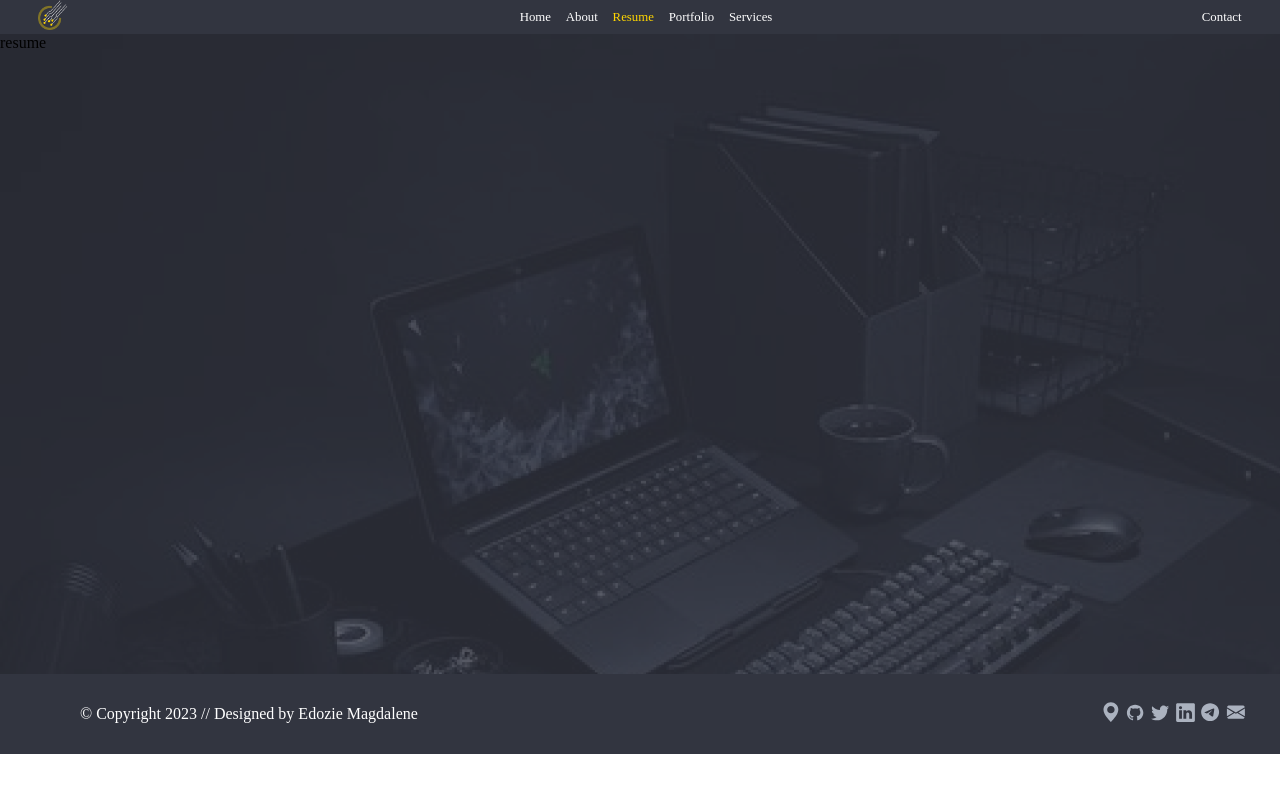
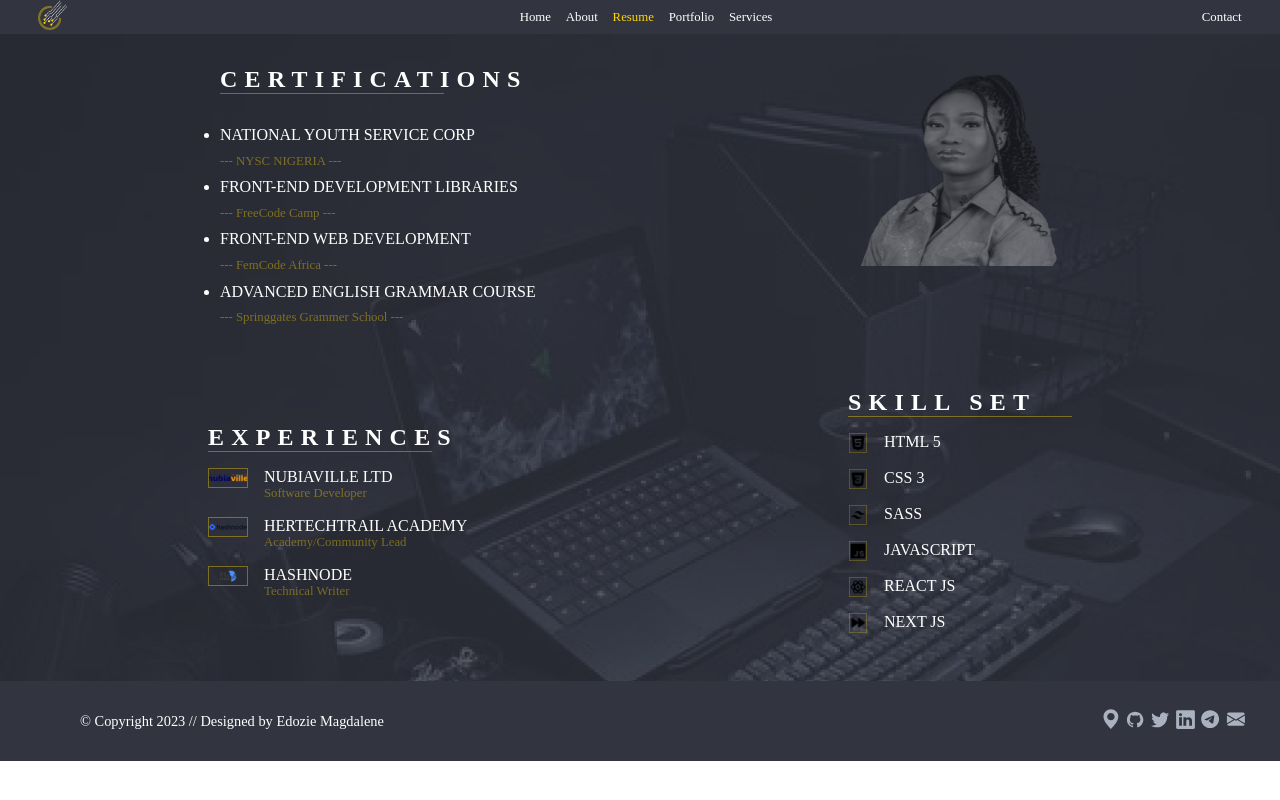
Before and after one commit to PrincessMaggy/My-Portfolio, a Next.js app: page /resume in a window 1280 px wide. Built offline with nearby package versions, Linux system fonts and the light colour scheme.

Commit message:
resume page

```diff
--- a/components/Footer/Footer.js
+++ b/components/Footer/Footer.js
@@ -30,7 +30,6 @@
                         transition: {duration: 0.3},
                     }}
                 >
-                    {' '}
                     <Image
                         src={`${basePath}/assets/Address.svg`}
                         width={25}
--- a/components/Footer/footer.module.css
+++ b/components/Footer/footer.module.css
@@ -7,6 +7,16 @@
     align-items: center;
     color: white;
     justify-content: space-between;
+
+    @media (max-width: 768px) {
+        padding: 1em 0 0 0;
+        height: fit-content;
+        flex-direction: column;
+        text-align: center;
+    }
+}
+.footer p {
+    font-size: 0.9rem;
 }
 .footer img:hover {
     border-radius: 50%;
--- a/src/pages/resume.js
+++ b/src/pages/resume.js
@@ -3,6 +3,9 @@
 import Footer from '../../components/Footer/Footer';
 import styles from '../styles/Resume.module.scss';
 import {useRouter} from 'next/router';
+import Image from 'next/image';
+import Head from 'next/head';
+import {motion} from 'framer-motion';
 
 function Resume() {
     const router = useRouter();
@@ -10,12 +13,169 @@
     const rootStyles = `url(${basePath}/assets/Background.png), #323540 50% / cover no-repeat`;
     return (
         <div className={styles.resumeContainer}>
+            <Head>
+                <title> Resume </title>
+                <meta name='description' content='Resume - Edozie Magdalene' />
+                <meta
+                    name='viewport'
+                    content='width=device-width, initial-scale=1'
+                />
+                <link rel='icon' href={`${basePath}/assets/Logo.png`} />
+            </Head>
             <Nav />
             <main
                 className={styles.resumeMain}
                 style={{background: rootStyles}}
             >
-                resume
+                <motion.section
+                    initial={{opacity: 0, y: -200}}
+                    animate={{opacity: 1, y: 0}}
+                    transition={{
+                        duration: 0.5,
+                        delay: 0.6,
+                    }}
+                >
+                    <div className={styles.resumeLeft}>
+                        <h2>CERTIFICATIONS</h2>
+                        <div className={styles.line}></div>
+                        <ul>
+                            <li>NATIONAL YOUTH SERVICE CORP</li>
+                            <p>--- NYSC NIGERIA ---</p>
+
+                            <li>FRONT-END DEVELOPMENT LIBRARIES</li>
+                            <p>--- FreeCode Camp ---</p>
+
+                            <li>FRONT-END WEB DEVELOPMENT</li>
+                            <p>--- FemCode Africa ---</p>
+
+                            <li>ADVANCED ENGLISH GRAMMAR COURSE</li>
+                            <p>--- Springgates Grammer School ---</p>
+                        </ul>
+                    </div>
+                    <div>
+                        <Image
+                            src={`${basePath}/assets/maggy2.png`}
+                            alt='maggy'
+                            width={200}
+                            height={200}
+                        />
+                    </div>
+                </motion.section>
+                <motion.section
+                    className={styles.sect2}
+                    initial={{opacity: 0, x: 200}}
+                    animate={{opacity: 1, x: 0}}
+                    transition={{
+                        duration: 0.5,
+                        delay: 0.6,
+                    }}
+                >
+                    <div className={styles.exp}>
+                        <h2>EXPERIENCES</h2>
+                        <div className={styles.line}></div>
+
+                        <div>
+                            <div className={styles.experiences}>
+                                <Image
+                                    src={`${basePath}/assets/work (1).svg`}
+                                    alt='img'
+                                    width={20}
+                                    height={20}
+                                />
+                                <div>
+                                    <li>NUBIAVILLE LTD</li>
+                                    <p>Software Developer</p>
+                                </div>
+                            </div>
+                            <div className={styles.experiences}>
+                                <Image
+                                    src={`${basePath}/assets/work (2).svg`}
+                                    alt='img'
+                                    width={20}
+                                    height={20}
+                                />
+                                <div>
+                                    <li>HERTECHTRAIL ACADEMY</li>
+                                    <p>Academy/Community Lead</p>
+                                </div>
+                            </div>
+                            <div className={styles.experiences}>
+                                <Image
+                                    src={`${basePath}/assets/work (3).svg`}
+                                    alt='img'
+                                    width={20}
+                                    height={20}
+                                />
+                                <div>
+                                    <li>HASHNODE</li>
+                                    <p> Technical Writer</p>
+                                </div>
+                            </div>
+                        </div>
+                    </div>
+                    <div className={styles.skill}>
+                        <h2>SKILL SET</h2>
+                        <div className={styles.line}></div>
+
+                        <div>
+                            <div className={styles.skillset}>
+                                <Image
+                                    src={`${basePath}/assets/skillset (1).svg`}
+                                    alt='img'
+                                    width={20}
+                                    height={20}
+                                />
+                                <p>HTML 5</p>
+                            </div>
+
+                            <div className={styles.skillset}>
+                                <Image
+                                    src={`${basePath}/assets/skillset (6).svg`}
+                                    alt='img'
+                                    width={20}
+                                    height={20}
+                                />
+                                <p>CSS 3</p>
+                            </div>
+                            <div className={styles.skillset}>
+                                <Image
+                                    src={`${basePath}/assets/skillset (5).svg`}
+                                    alt='img'
+                                    width={20}
+                                    height={20}
+                                />
+                                <p>SASS</p>
+                            </div>
+                            <div className={styles.skillset}>
+                                <Image
+                                    src={`${basePath}/assets/skillset (4).svg`}
+                                    alt='img'
+                                    width={20}
+                                    height={20}
+                                />
+                                <p>Javascript</p>
+                            </div>
+                            <div className={styles.skillset}>
+                                <Image
+                                    src={`${basePath}/assets/skillset (3).svg`}
+                                    alt='img'
+                                    width={20}
+                                    height={20}
+                                />
+                                <p>React JS</p>
+                            </div>
+                            <div className={styles.skillset}>
+                                <Image
+                                    src={`${basePath}/assets/skillset (2).svg`}
+                                    alt='img'
+                                    width={20}
+                                    height={20}
+                                />
+                                <p>Next JS</p>
+                            </div>
+                        </div>
+                    </div>
+                </motion.section>
             </main>
             <Footer />
         </div>
--- a/src/styles/Resume.module.scss
+++ b/src/styles/Resume.module.scss
@@ -1,4 +1,89 @@
 .resumeMain {
-    height: 80vh;
+    height: fit-content;
+}
+.resumeMain section {
+    height: fit-content;
     display: flex;
+    color: white;
+    justify-content: center;
+    padding: 2em 0 2em 0;
+    @media (max-width: 768px) {
+        flex-direction: column-reverse;
+        justify-content: flex-start;
+        align-items: flex-start;
+        padding: 0.5em;
+        gap: 2em;
+    }
+    h2 {
+        letter-spacing: 0.3em;
+        @media (max-width: 768px) {
+            letter-spacing: normal;
+        }
+    }
+
+    .resumeLeft {
+        width: 50%;
+        display: flex;
+        flex-direction: column;
+        @media (max-width: 768px) {
+            width: 100%;
+            gap: 1em;
+        }
+        ul {
+            display: flex;
+            gap: 0.6em;
+            flex-direction: column;
+            margin-top: 2em;
+            p {
+                color: rgba(255, 214, 0, 0.4);
+                font-size: 0.8rem;
+            }
+        }
+    }
+    .resumeRight {
+        // width: 50%;
+    }
 }
+.line {
+    background-color: rgba(255, 214, 0, 0.39);
+    height: 1px;
+    width: 14em;
+    // margin: 0 auto 0 auto;
+}
+.sect2 {
+    display: flex;
+    justify-content: center;
+    align-items: center;
+}
+.exp {
+    display: flex;
+    flex-direction: column;
+    width: 50%;
+    @media (max-width: 768px) {
+        width: 100%;
+    }
+    .experiences {
+        display: flex;
+        gap: 1em;
+        margin: 1em 0 1em 0;
+        img {
+            border: 0.5px solid rgba(255, 214, 0, 0.39);
+            width: 40px;
+        }
+    }
+    li {
+        list-style: none;
+    }
+    p {
+        color: rgba(255, 214, 0, 0.39);
+        font-size: 0.8rem;
+    }
+}
+.skill {
+    text-transform: uppercase;
+    .skillset {
+        display: flex;
+        gap: 1em;
+        margin: 1em 0 1em 0;
+    }
+}
```
Also changed, not shown: public/assets/maggy2.png (added).
